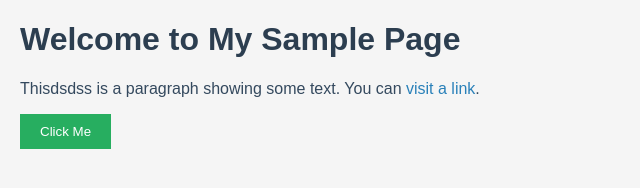
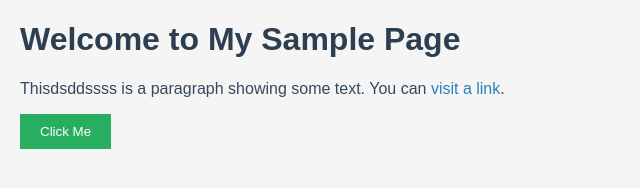
Before and after one commit to Rajesh-coder287/Gitproject, a plain HTML site: page index.html in a window 1280 px wide. Shown: the whole page, without its empty margins (0-640 px from the left). Drawn offline with Linux system fonts and the light colour scheme.

Commit message:
second commit

```diff
--- a/index.html
+++ b/index.html
@@ -34,7 +34,7 @@
 </head>
 <body>
     <h1>Welcome to My Sample Page</h1>
-    <p>Thisdsdss is a paragraph showing some text. You can <a href="https://www.example.com" target="_blank">visit a link</a>.</p>
+    <p>Thisdsddssss is a paragraph showing some text. You can <a href="https://www.example.com" target="_blank">visit a link</a>.</p>
     <button onclick="alert('Button clicked!')">Click Me</button>
 </body>
 </html>
```
